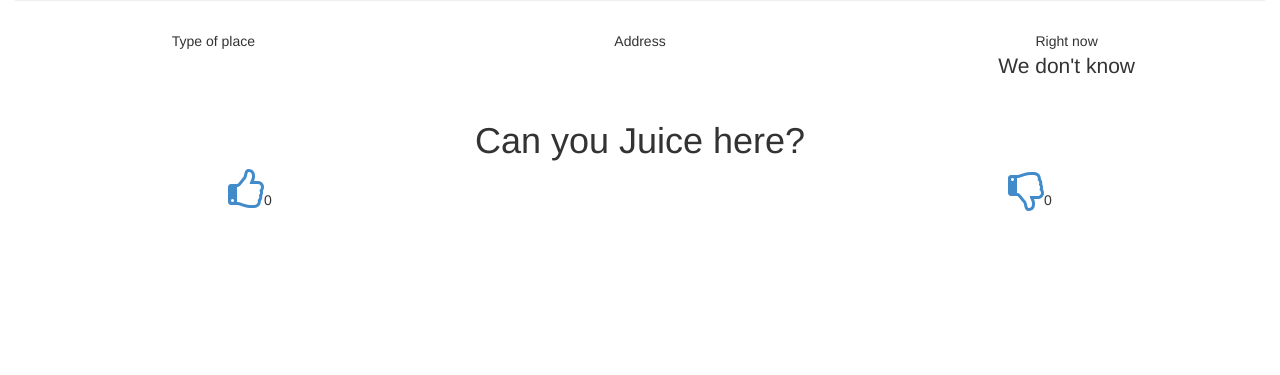
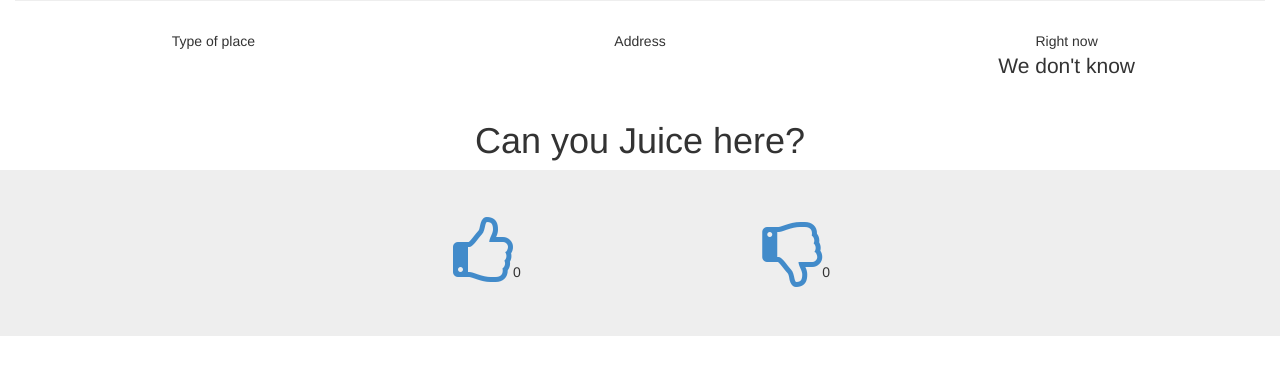
Before and after one commit to CzechHackathon2014/juice-my-device, a Django app: template jmd/places/templates/places/detail.html in a window 1280 px wide. Shown: the part 266-641 px from the top of the page. Run offline with Django 3.2, Linux system fonts and the light colour scheme; the template is opened without the code that fills it: values that come from a table or form of the project are taken from there, others are empty; data comes from the database, SQL or seed files in the repository; some libraries are stand-ins or nearby versions.

Commit message:
Mezivětev

```diff
--- a/jmd/places/templates/places/detail.html
+++ b/jmd/places/templates/places/detail.html
@@ -44,16 +44,14 @@
     </div>
     <div class="container text-center">
         <h1>Can you Juice here?</h1>
-
+    </div>
+    <div class="jumbotron text-center">
         <div class="row">
-            <div class="col-xs-4">
-                <a href="{{ place.get_outlet_yes_url }}"><i class="fa fa-thumbs-o-up fa-3x"></i></a>{{ place.outlet_yes }}
+            <div class="col-xs-5 text-right">
+                <a href="{{ place.get_outlet_yes_url }}"><i class="fa fa-thumbs-o-up fa-5x"></i></a>{{ place.outlet_yes }}
             </div>
-            <div class="col-xs-4">
-                <span class="glyphicon glyphicon-thumbs-remove btn-lg"></span>
-            </div>
-            <div class="col-xs-4">
-                <a href="{{ place.get_outlet_no_url }}"><i class="fa fa-thumbs-o-down fa-3x"></i></a>{{ place.outlet_no }}
+            <div class="col-xs-5 text.left">
+                <a href="{{ place.get_outlet_no_url }}"><i class="fa fa-thumbs-o-down fa-5x"></i></a>{{ place.outlet_no }}
             </div>
         </div>
     </div>
```
Also changed, not shown: jmd/web/templates/web/home.html (+11 -1 lines).
